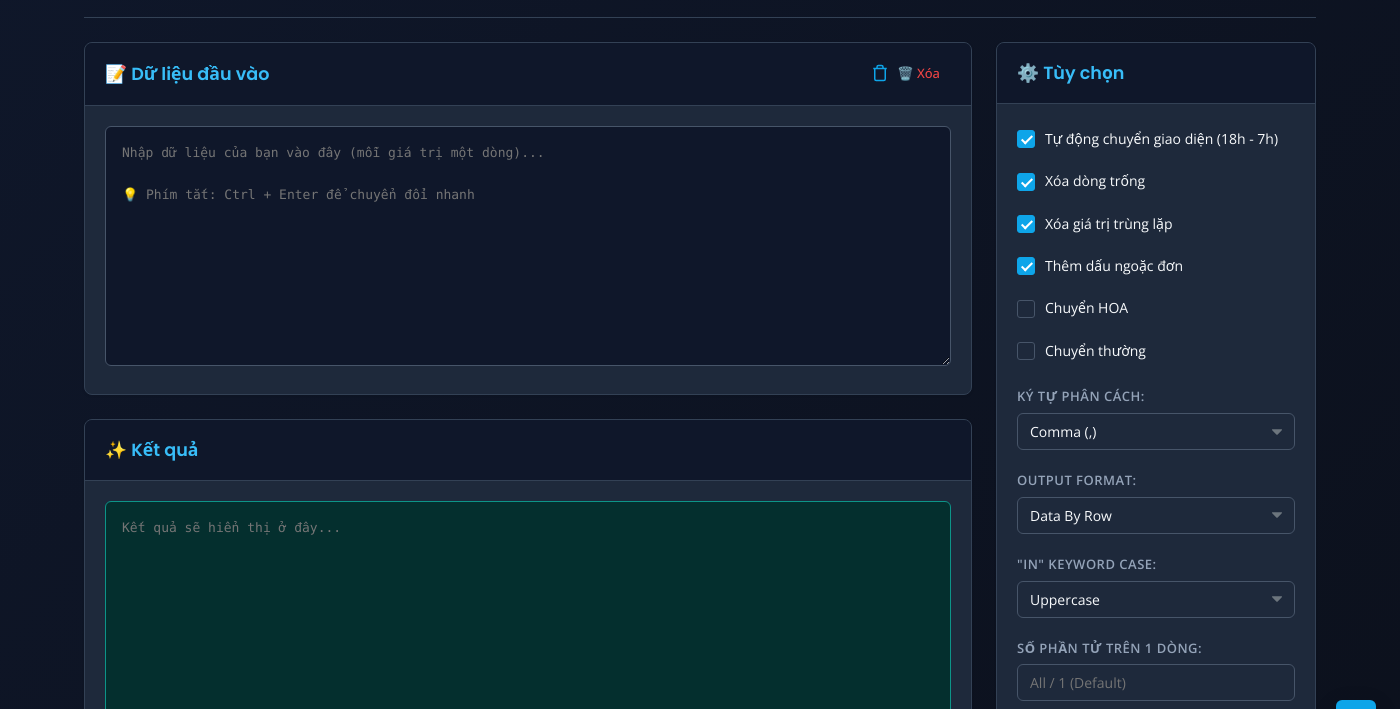
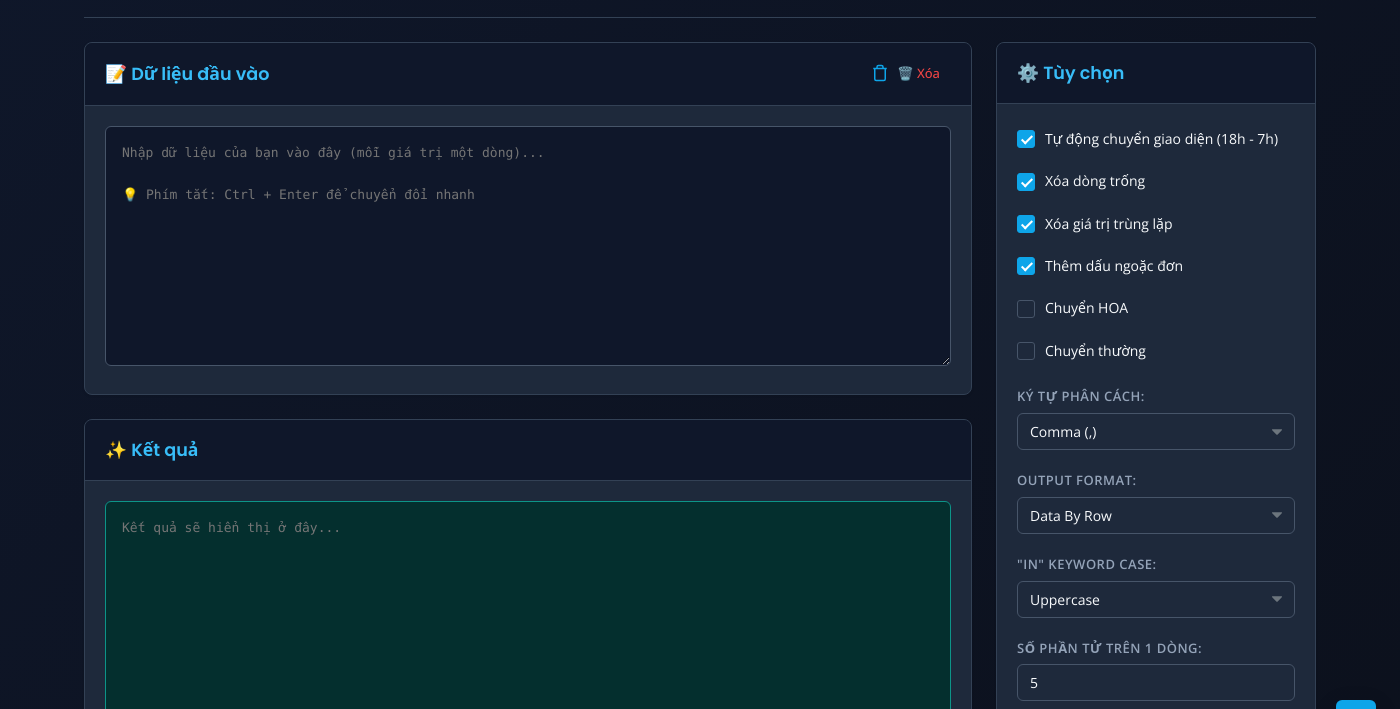
Before and after one commit to kobevn9x/Tool_Support_SQL, an Electron app: page sql-formatter.html in a window 1400 px wide. Shown: the part 88-797 px from the top of the page. Drawn offline with nearby package versions, Linux system fonts and the light colour scheme.

Commit message:
update format

```diff
--- a/sql-formatter.html
+++ b/sql-formatter.html
@@ -175,7 +175,7 @@
 
                             <div class="control-group">
                                 <label for="itemsPerLine" data-i18n="optItemsPerLine">Items Per Line:</label>
-                                <input type="number" id="itemsPerLine" class="control-input" min="1" placeholder="All / 1 (Default)">
+                                <input type="number" id="itemsPerLine" class="control-input" min="1" placeholder="All / 1 (Default)" value="5">
                             </div>
                         </div>
 
```
